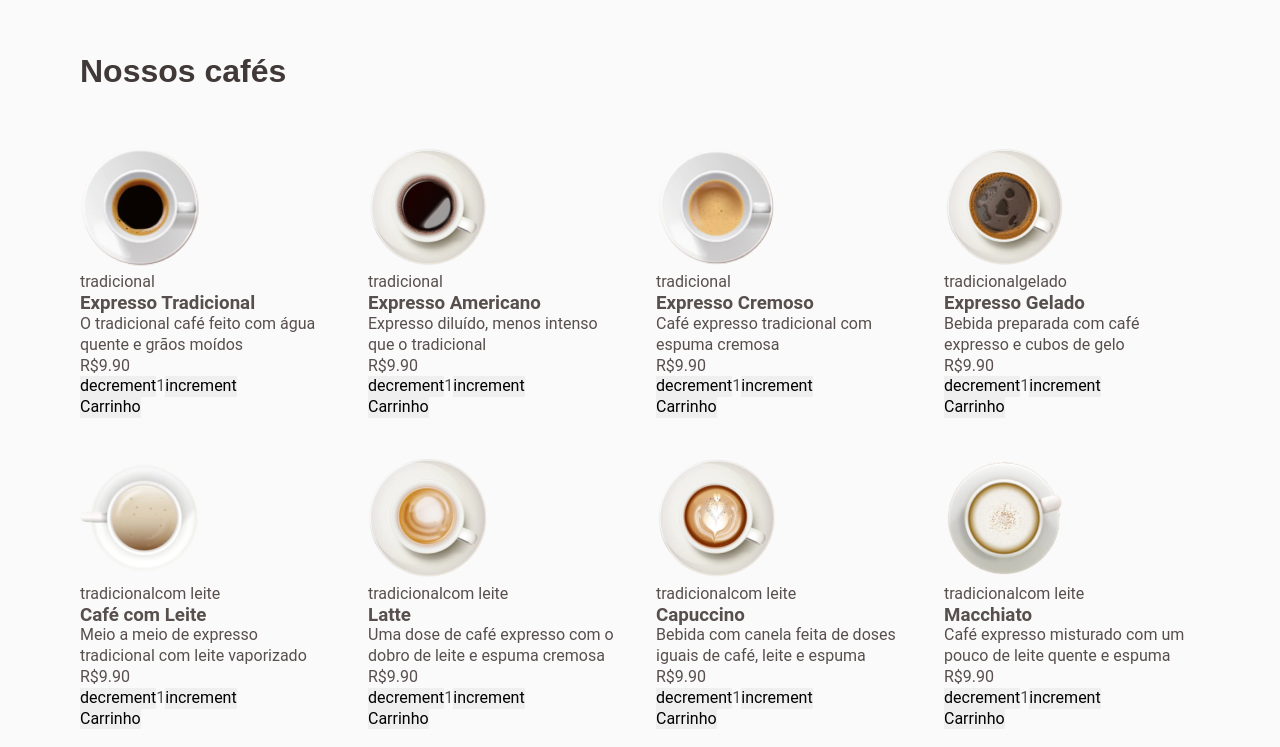
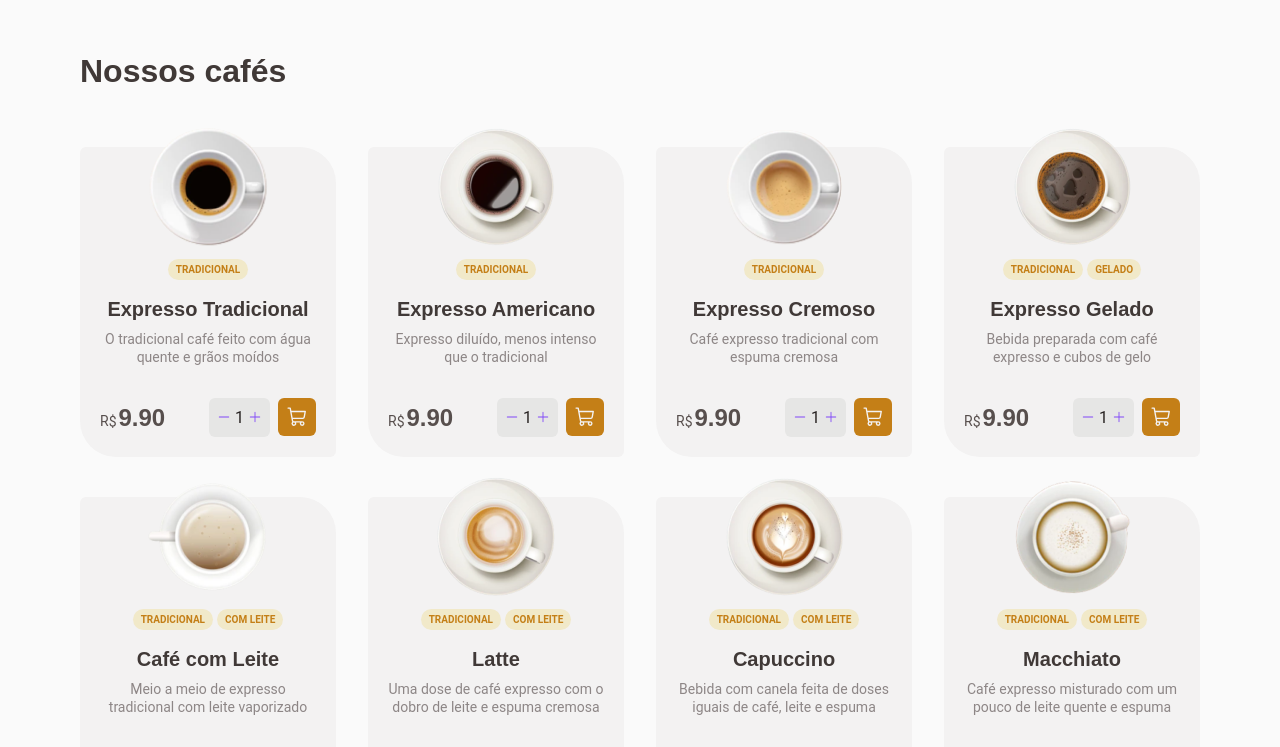
Before and after one commit to alessandroibes/ignite-challenge-reacjs-coffee-delivery, a React (Vite) app: page / in a window 1280 px wide. Shown: the part 680-1427 px from the top of the page. Built offline with nearby package versions, Linux system fonts and the light colour scheme.

Commit message:
Estilização do componente Card

```diff
--- a/src/components/Card/index.tsx
+++ b/src/components/Card/index.tsx
@@ -1,3 +1,6 @@
+import { Minus, Plus, ShoppingCart } from '@phosphor-icons/react';
+import { useTheme } from 'styled-components';
+
 import {
   CoffeeImg,
   Container,
@@ -5,6 +8,7 @@ import {
   Description,
   Order,
   Price,
+  QuantityInput,
   Tags,
   Title,
 } from './styles';
@@ -21,6 +25,8 @@ type CardProps = {
 };
 
 export function Card({ coffee }: CardProps) {
+  const theme = useTheme();
+
   return (
     <Container>
       <CoffeeImg src={coffee.image} />
@@ -42,13 +48,19 @@ export function Card({ coffee }: CardProps) {
         </Price>
 
         <Order>
-          <div>
-            <button>decrement</button>
+          <QuantityInput>
+            <button>
+              <Minus size={14} />
+            </button>
             <span>1</span>
-            <button>increment</button>
-          </div>
+            <button>
+              <Plus size={14} />
+            </button>
+          </QuantityInput>
 
-          <button>Carrinho</button>
+          <button>
+            <ShoppingCart size={22} color={theme.colors['base-card']} />
+          </button>
         </Order>
       </Control>
     </Container>
--- a/src/components/Card/styles.ts
+++ b/src/components/Card/styles.ts
@@ -1,17 +1,119 @@
 import styled from 'styled-components';
 
-export const Container = styled.div``;
+import { mixins } from '../../styles/mixins';
 
-export const CoffeeImg = styled.img``;
+export const Container = styled.div`
+  background-color: ${({ theme }) => theme.colors['base-card']};
+  padding: 0 1.25rem 1.25rem;
+  border-radius: 6px 36px;
+  width: 256px;
+  display: flex;
+  flex-direction: column;
+  text-align: center;
+`;
 
-export const Tags = styled.div``;
+export const CoffeeImg = styled.img`
+  margin-top: -20px;
+  max-width: 120px;
+  max-height: 120px;
+  align-self: center;
+`;
 
-export const Title = styled.h3``;
+export const Tags = styled.div`
+  margin-top: 12px;
+  display: flex;
+  align-items: center;
+  align-self: center;
+  gap: 4px;
 
-export const Description = styled.span``;
+  span {
+    padding: 4px 8px;
+    border-radius: 100px;
+    background-color: ${({ theme }) => theme.colors['yellow-light']};
+    color: ${({ theme }) => theme.colors['yellow-dark']};
+    text-transform: uppercase;
+    ${mixins.fonts.tag}
+  }
+`;
 
-export const Control = styled.div``;
+export const Title = styled.h3`
+  margin-top: 16px;
+  color: ${({ theme }) => theme.colors['base-subtitle']};
+  ${mixins.fonts.titleS}
+`;
 
-export const Price = styled.div``;
+export const Description = styled.span`
+  margin-top: 8px;
+  width: 100%;
+  color: ${({ theme }) => theme.colors['base-label']};
+  ${mixins.fonts.textS}
+`;
 
-export const Order = styled.div``;
+export const Control = styled.div`
+  display: flex;
+  align-items: center;
+  justify-content: space-between;
+  margin-top: 32px;
+`;
+
+export const Price = styled.div`
+  display: flex;
+  align-items: baseline;
+  gap: 2px;
+
+  span:first-child {
+    ${mixins.fonts.textS};
+    color: ${({ theme }) => theme.colors['base-text']};
+  }
+
+  span:last-child {
+    ${mixins.fonts.titleM};
+    color: ${({ theme }) => theme.colors['base-text']};
+  }
+`;
+
+export const Order = styled.div`
+  display: flex;
+  align-items: center;
+  gap: 8px;
+
+  > button {
+    background-color: ${({ theme }) => theme.colors['yellow-dark']};
+    transition: background-color 0.2s;
+    border-radius: 6px;
+    padding: 8px;
+    display: flex;
+
+    &:hover {
+      background-color: ${({ theme }) => theme.colors.yellow};
+    }
+  }
+`;
+
+export const QuantityInput = styled.div`
+  padding: 8px;
+  background-color: ${({ theme }) => theme.colors['base-button']};
+  border-radius: 6px;
+  display: flex;
+  gap: 4px;
+
+  button {
+    background-color: transparent;
+    display: flex;
+    align-items: center;
+  }
+
+  button svg {
+    color: ${({ theme }) => theme.colors.purple};
+    transition: all 0.2s;
+
+    &:hover {
+      color: ${({ theme }) => theme.colors['purple-dark']};
+    }
+  }
+
+  span {
+    padding-top: 2px;
+    color: ${({ theme }) => theme.colors['base-title']};
+  }
+`;
```
